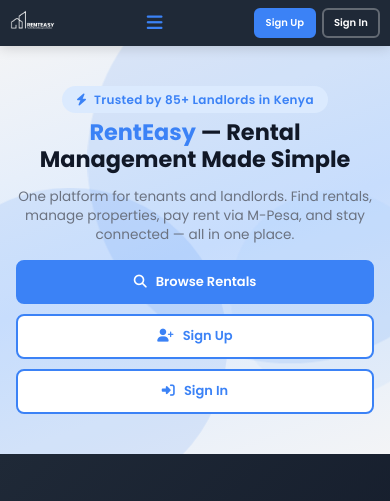
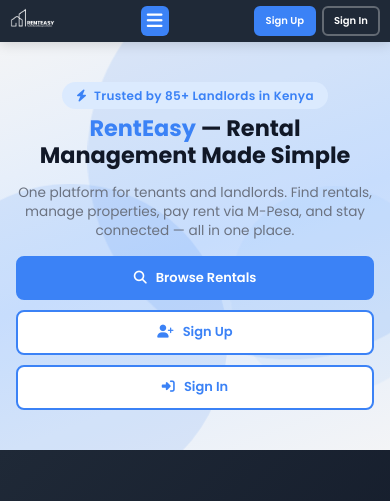
Before and after one commit to EllyKurgat/RentEasy, a Django app: page / in a window 390 px wide. Shown: the top 501 px of the page. Run offline with Django 5.2, Linux system fonts and the light colour scheme; tables that the repository leaves empty hold one stand-in row (values such as "Sample post"); data that the repository does not hold is empty; some libraries are stand-ins or nearby versions.

Commit message:
Make hamburger menu visible with blue background

```diff
--- a/frontend_views/static/css/style.css
+++ b/frontend_views/static/css/style.css
@@ -1014,7 +1014,13 @@ input[type=submit]:hover {
 @media (max-width: 1000px) {
   .topnav { flex-wrap: nowrap !important; height: auto !important; padding: 6px 12px !important; justify-content: space-between !important; background: #1F2937 !important; align-items: center; }
   .topnav > a:first-child { order: 1; flex-shrink: 0; }
-  .icon { display: flex !important; order: 2; align-items: center; justify-content: center; min-width: 32px; min-height: 32px; color: #3B82F6 !important; font-size: 20px; cursor: pointer; flex-shrink: 0; }
+  .icon {
+    display: flex !important; order: 2; align-items: center; justify-content: center;
+    min-width: 36px; min-height: 36px;
+    color: #fff !important; font-size: 22px; cursor: pointer; flex-shrink: 0;
+    background: #3B82F6 !important; border-radius: 6px !important;
+    padding: 6px !important;
+  }
   .userbox2 {
     order: 3; margin-left: auto !important;
     flex-wrap: nowrap !important; gap: 8px !important;
```
